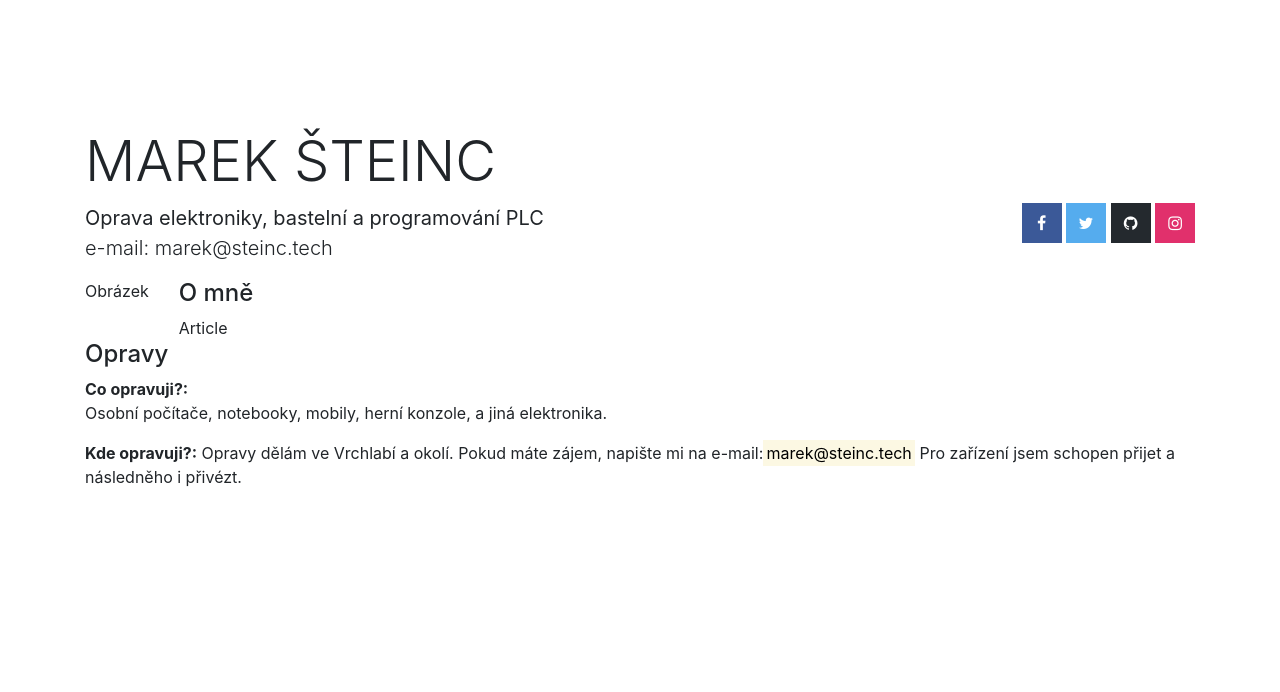
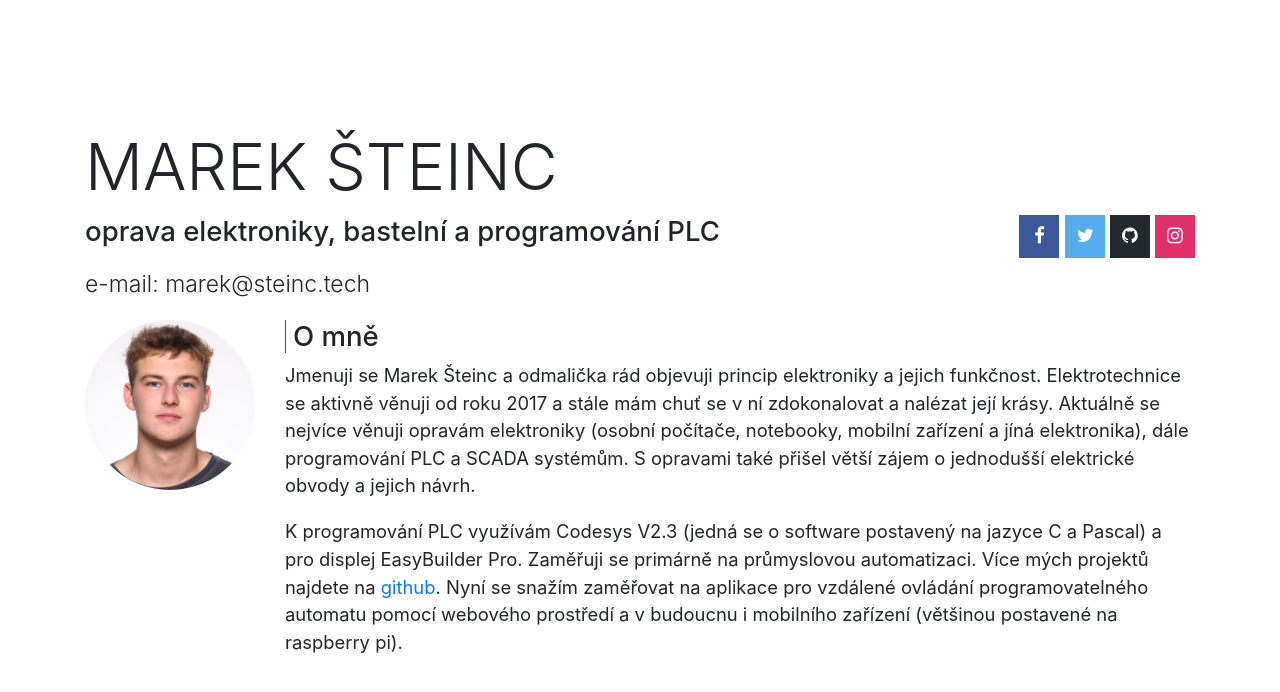
Before and after one commit to marekPLC/SteincTech, a plain HTML site: page index.html in a window 1280 px wide. Drawn offline with nearby package versions, Linux system fonts and the light colour scheme.

Commit message:
Add files via upload

```diff
--- a/index.html
+++ b/index.html
@@ -6,6 +6,7 @@
 	<meta name="viewport" content="width=device-width, initial-scale=1, shrink-to-fit=no">
 	<link rel="stylesheet" type="text/css" href="main.css">
 	<link rel="stylesheet" href="https://cdnjs.cloudflare.com/ajax/libs/font-awesome/4.7.0/css/font-awesome.min.css">
+	<link rel="shortcut icon" type="image/x-icon" href="logoMini.jpg" />
 
 	<link rel="stylesheet" href="https://stackpath.bootstrapcdn.com/bootstrap/4.3.1/css/bootstrap.min.css" integrity="sha384-ggOyR0iXCbMQv3Xipma34MD+dH/1fQ784/j6cY/iJTQUOhcWr7x9JvoRxT2MZw1T" crossorigin="anonymous">
 </head>
@@ -18,34 +19,34 @@
 			<div class="row justify-content-md-center">
 				<div class="col">
 					<blockquote class="blockquote text-left">
-  						<p class="mb-0">Oprava elektroniky, bastelní a programování PLC</p>
+  						<p class="mb-0"><h4>oprava elektroniky, bastelní a programování PLC</h4></p>
   						<p class="lead">e-mail: marek@steinc.tech</p>
 					</blockquote>
 				</div>
 				<div class="col-md-auto">
-					<a href="https://www.facebook.com/marek.steinc/" class="fa fa-facebook"></a>
+					<a href="https://www.facebook.com/marek.steinc" class="fa fa-facebook"></a>
 					<a href="https://twitter.com/mrekjupi" class="fa fa-twitter"></a>
 					<a href="https://github.com/marekPLC" class="fa fa-github"></a>
-					<a href="https://www.instagram.com/onlyonemrek/?hl=cs" class="fa fa-instagram"></a>
+					<a href="https://www.instagram.com/onlyonemrek" class="fa fa-instagram"></a>
 				</div>
 			</div>
 
 			<div class="content-wrapper">
 		 			<content>
 		 				<div class="row">
-							<div class="col-md-auto" id="image">Obrázek</div>
+							<div class="col-md-auto" id="image">
+								<img src="ja.jpg" alt="avatar">
+							</div>
 							<div class="col" id="column2-aboutme">
-								<div id="content-header"><h4>O mně</h4></div>
-								<div id="content-article">Article</div>
+								<div id="content-header">
+									<h4 class="h">O mně</h4>
+								</div>
+								<div id="content-article">
+									<p>Jmenuji se Marek Šteinc a odmalička rád objevuji princip elektroniky a jejich funkčnost. Elektrotechnice se aktivně věnuji od roku 2017 a stále mám chuť se v ní zdokonalovat a nalézat její krásy. Aktuálně se nejvíce věnuji opravám elektroniky (osobní počítače, notebooky, mobilní zařízení a jíná elektronika), dále programování PLC a SCADA systémům. S opravami také přišel větší zájem o jednodušší elektrické obvody a jejich návrh.</p>
+
+									<p>K programování PLC využívám Codesys V2.3 (jedná se o software postavený na jazyce C a Pascal) a pro displej EasyBuilder Pro. Zaměřuji se primárně na průmyslovou automatizaci. Více mých projektů najdete na <a href="https://github.com/marekPLC">github</a>. Nyní se snažím zaměřovat na aplikace pro vzdálené ovládání programovatelného automatu pomocí webového prostředí a v budoucnu i mobilního zařízení (většinou postavené na raspberry pi).</p>
+								</div>
 							</div>
-						</div>
-						<div id="header-repairs"><h4>Opravy</h4></div>
-						<div id="article-reparis">
-							<b>Co opravuji?:</b>
-								<p>Osobní počítače, notebooky, mobily, herní konzole, a jiná elektronika.
-							<p><b>Kde opravuji?:</b>
-								Opravy dělám ve Vrchlabí a okolí. Pokud máte zájem, napište mi na e-mail:<mark>marek@steinc.tech</mark>
-								Pro zařízení jsem schopen přijet a následněho i přivézt.
 						</div>
 					</content>
 				</div>
--- a/main.css
+++ b/main.css
@@ -1,11 +1,23 @@
+html {
+	font-size: 115%;
+}
+
 .wrapper {
-	margin-top: 7em;
+	margin-top: 6em;
 }
 
 .h {
-	border-left: 1px solid grey;
-	padding-left: 5px;
+	border-left: 1px solid red;
+	padding-left: 7px;
 }
+
+img {
+	object-fit: cover;
+  	width: 170px;
+  	height: 170px;
+  	border-radius: 50%;
+}
+
 
 .fa {
 	padding: 12px;
```
Also changed, not shown: ja.jpg (added).
